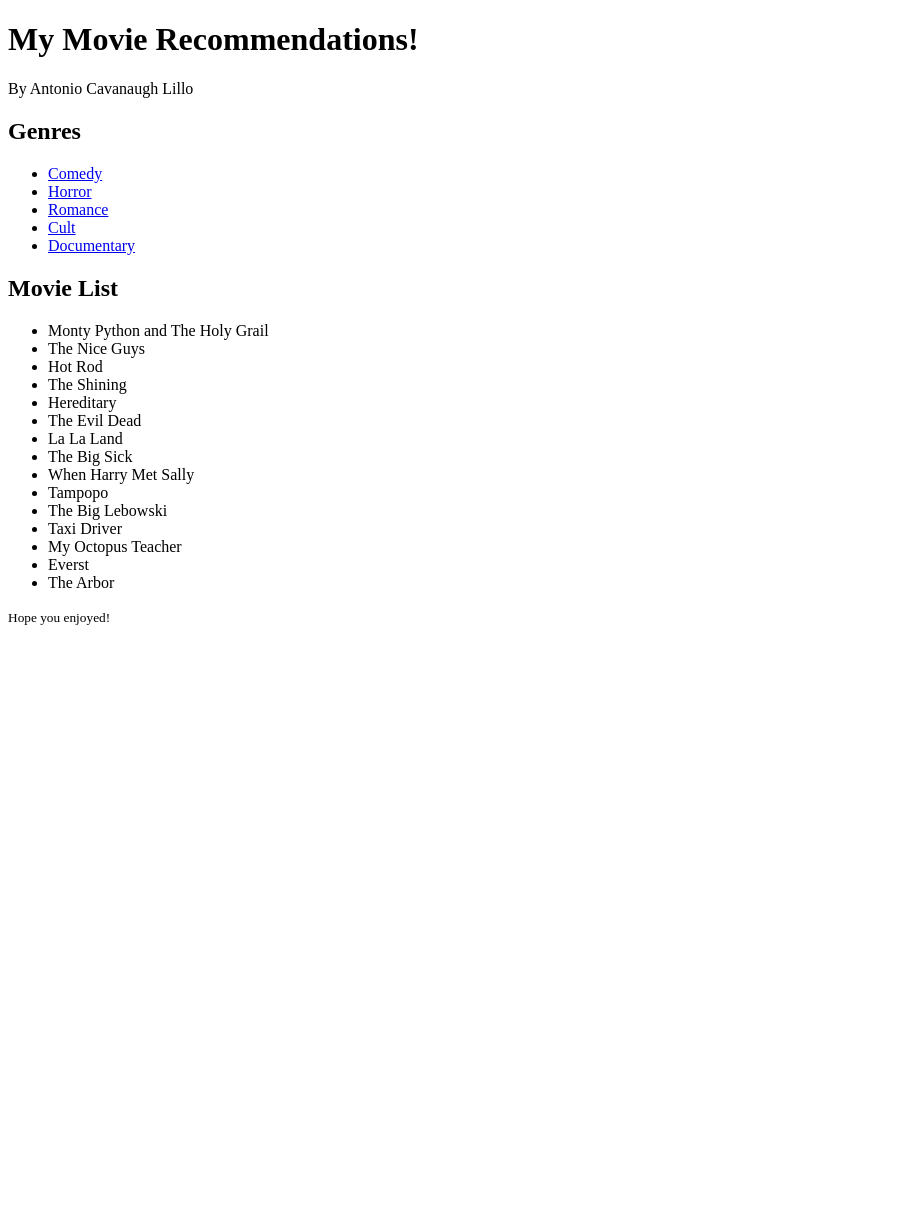
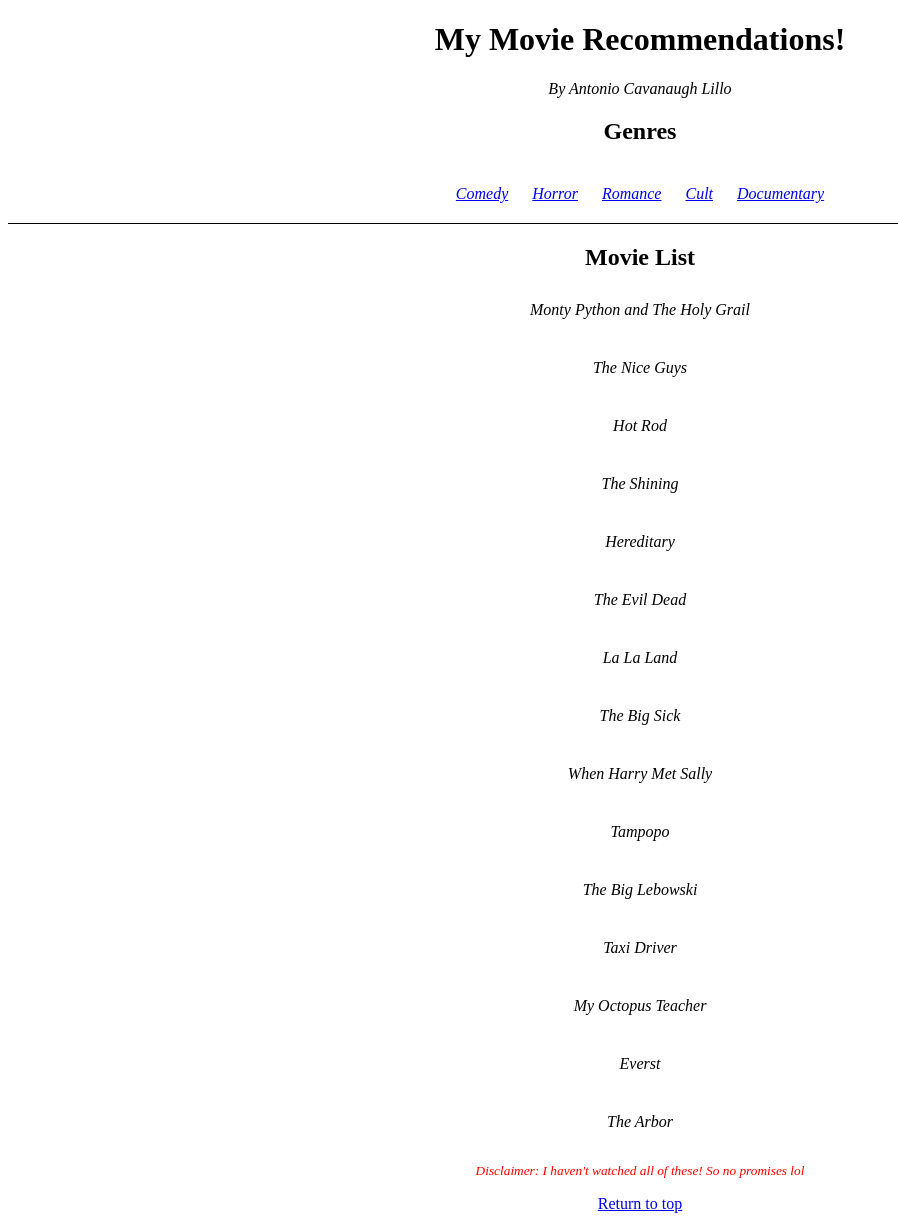
Before and after one commit to ArmatiCode/movie-genre-flask-app, a Flask app: page /movies in a window 1280 px wide. Shown: the whole page, without its empty margins (0-898 px from the left). Before the commit the page ends 625 px from the top, so only its background shows below. Run offline with Flask 3, Linux system fonts and the light colour scheme.

Commit message:
Added some navigation, and stylized a bit for better UI. Made a mistake by being in the wrong branch. Will merge with the frontend branch

```diff
--- a/app.py
+++ b/app.py
@@ -8,11 +8,11 @@ app = Flask(__name__)
 def home():
     return render_template('movies.html')
 
-#Base route - Will display all movies and genres
+#Base page, will display all movies.
 @app.route('/movies')
 def movies():
     genres = movieList.keys()
-    allMovies = [movie for movies in movieList.values() for movie in movies] #Flattens. Jesus
+    allMovies = [movie for movies in movieList.values() for movie in movies] #Flattens the sublists in dict. Ayaiai.
     return render_template('movies.html', genres=genres, movies=allMovies)
 
 
@@ -24,7 +24,7 @@ def movies_via_genre(genre):
         movies_Genre = movieList[genre] #Will return the list of movies in that genre
         return render_template('genre.html', genre=genre, movies=movies_Genre) #passes movies as list not dict
     else:
-        return "Oops! No movies found for that genre!"
+        return "Oops! No movies found for that genre!", 404
 
 
 if __name__ == '__main__':
--- a/templates/movies.html
+++ b/templates/movies.html
@@ -6,32 +6,30 @@
     <title>Movie Recommendations</title>
 </head>
 
-<body>
+<body style="text-align: center;">
     <header>
         <h1>My Movie Recommendations!</h1>
-        <p>By Antonio Cavanaugh Lillo</p>
+        <p style="font-style: italic;">By Antonio Cavanaugh Lillo</p>
 
         <h2>Genres</h2>
-        <nav>
-            <ul>
+        <nav style="padding: 20px; border-bottom: 1px solid black; padding-bottom: 20px;">
             {% for genre in genres %}
-                    <li><a href="/movies/{{ genre }}">{{ genre }}</a></li>
+                <a style="padding: 10px; font-style: italic" href="/movies/{{ genre }}">{{ genre }}</a>
             {% endfor %}
-            </ul>
         </nav>
     </header>
     <main>
         <h2>Movie List</h2>
-        <ul>
+
         {% block content %}
             {% for movie in movies %}
-                    <li>{{ movie }}</li>
+                <p style="padding: 10px; margin-bottom: 20px; font-style: italic;">{{ movie }}</p>
             {% endfor %}
         {% endblock %}
-        </ul>
     </main>
-    <footer>
-        <p><small>Hope you enjoyed!</small></p>
+    <footer style="margin-top: 20px; color: red">
+        <p style="font-style: italic;"><small>Disclaimer: I haven't watched all of these! So no promises lol</small></p>
+        <p style="font-style: normal;"><a href="/movies">Return to top</a></li></p>
     </footer>
 </body>
 </html>
```
Also changed, not shown: templates/genre.html (+8 -10 lines). Lines whose indentation alone changed are shown as unchanged.
